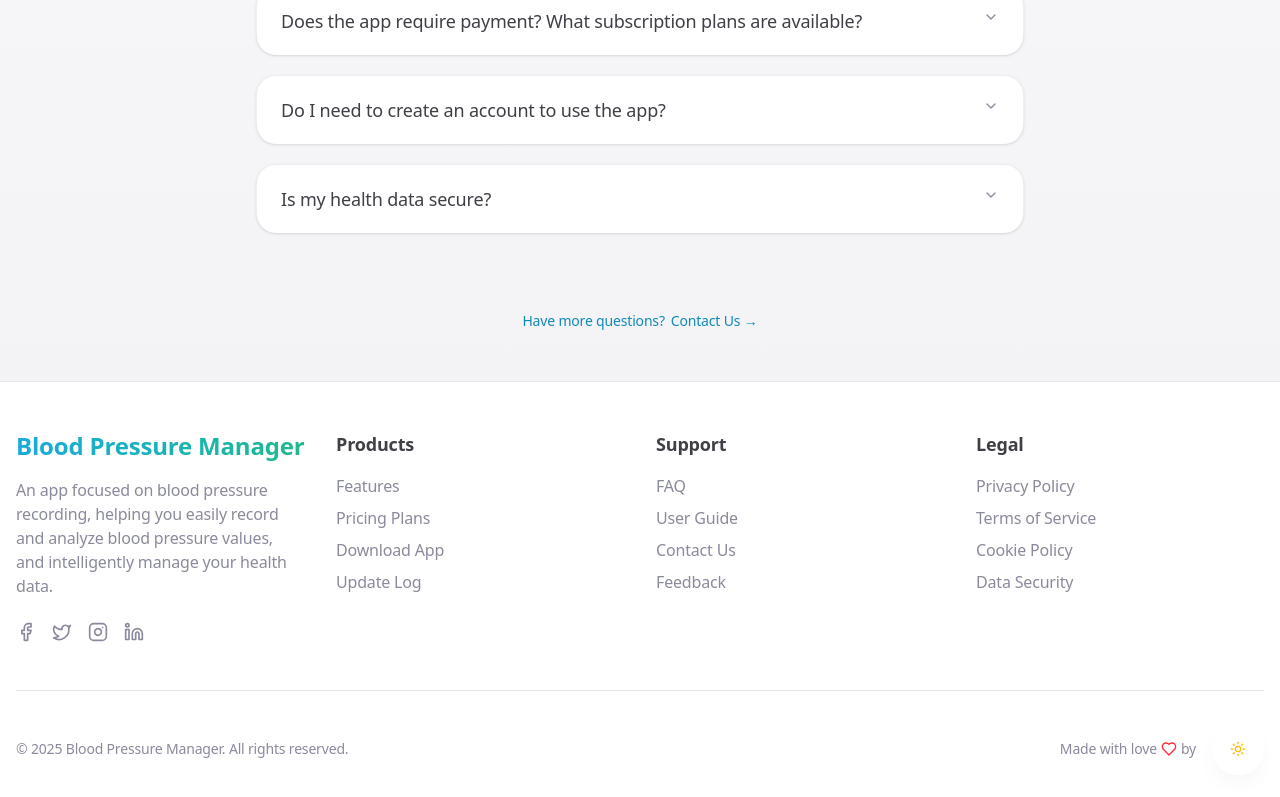
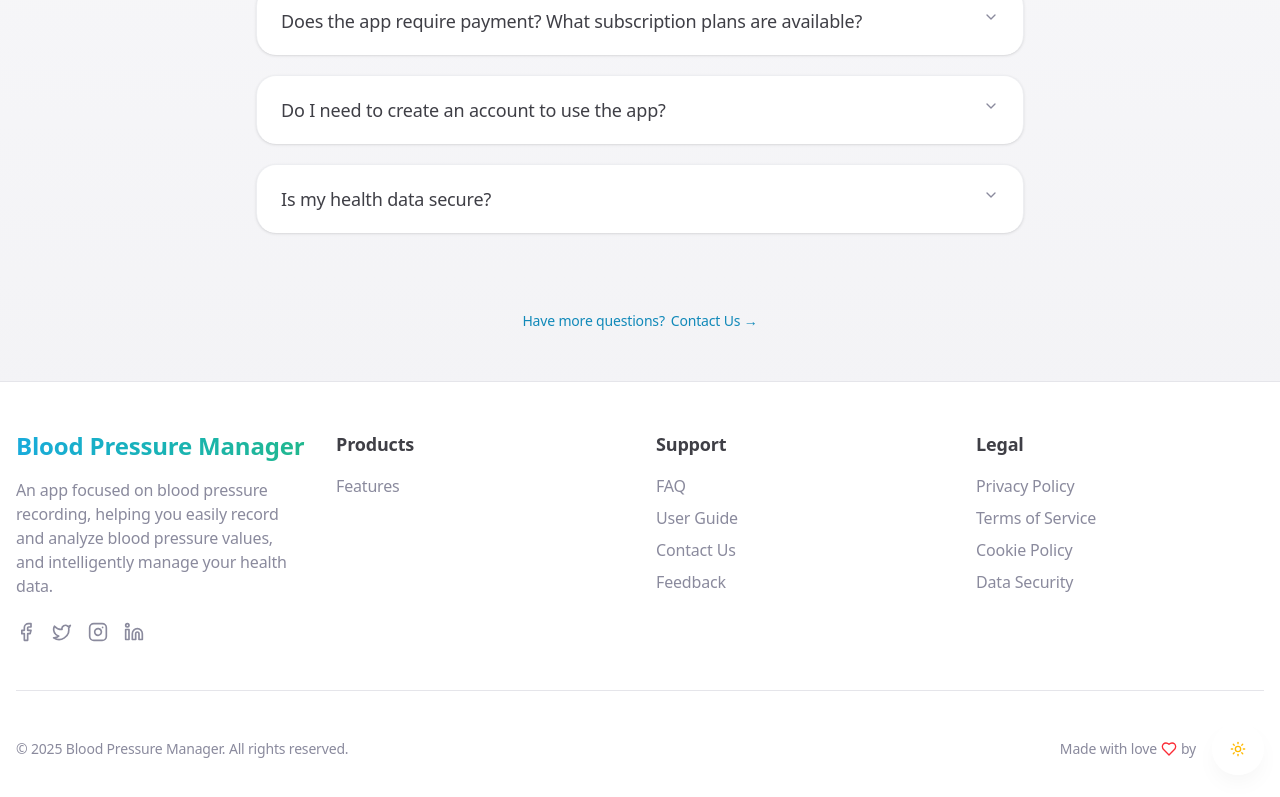
Before and after one commit to firstfu/blood-pressure-web, a Next.js app: page / in a window 1280 px wide. Shown: the part 4955-5752 px from the top of the page. Built offline with nearby package versions, Linux system fonts and the light colour scheme; a web font is replaced by a local one.

Commit message:
更新：調整 Footer 組件的連結結構
- 移除 Footer 中的多個連結項目，簡化頁腳內容，提升用戶界面的整體清晰度與可讀性。
- 調整常見問題與使用指南的連結，確保其指向正確的路徑，增強用戶導航體驗。

```diff
--- a/app/components/Footer.tsx
+++ b/app/components/Footer.tsx
@@ -83,21 +83,6 @@ export default function Footer() {
                   {dictionary?.頁腳?.功能特點 || "功能特點"}
                 </Link>
               </li>
-              <li>
-                <Link href={getFooterHref("/")} className="text-muted-foreground hover:text-primary transition-colors">
-                  {dictionary?.頁腳?.價格方案 || "價格方案"}
-                </Link>
-              </li>
-              <li>
-                <Link href={getFooterHref("/")} className="text-muted-foreground hover:text-primary transition-colors">
-                  {dictionary?.頁腳?.下載應用 || "下載應用"}
-                </Link>
-              </li>
-              <li>
-                <Link href={getFooterHref("/")} className="text-muted-foreground hover:text-primary transition-colors">
-                  {dictionary?.頁腳?.更新日誌 || "更新日誌"}
-                </Link>
-              </li>
             </ul>
           </div>
 
@@ -105,12 +90,12 @@ export default function Footer() {
             <h3 className="text-foreground text-lg font-semibold mb-4">{dictionary?.頁腳?.支援 || "支援"}</h3>
             <ul className="space-y-3 md:space-y-2 text-center md:text-left">
               <li>
-                <Link href={getFooterHref("/legal/faq")} className="text-muted-foreground hover:text-primary transition-colors">
+                <Link href={getFooterHref("/")} className="text-muted-foreground hover:text-primary transition-colors">
                   {dictionary?.頁腳?.常見問題 || "常見問題"}
                 </Link>
               </li>
               <li>
-                <Link href={getFooterHref("/legal/guide")} className="text-muted-foreground hover:text-primary transition-colors">
+                <Link href={getFooterHref("/")} className="text-muted-foreground hover:text-primary transition-colors">
                   {dictionary?.頁腳?.使用指南 || "使用指南"}
                 </Link>
               </li>
```
